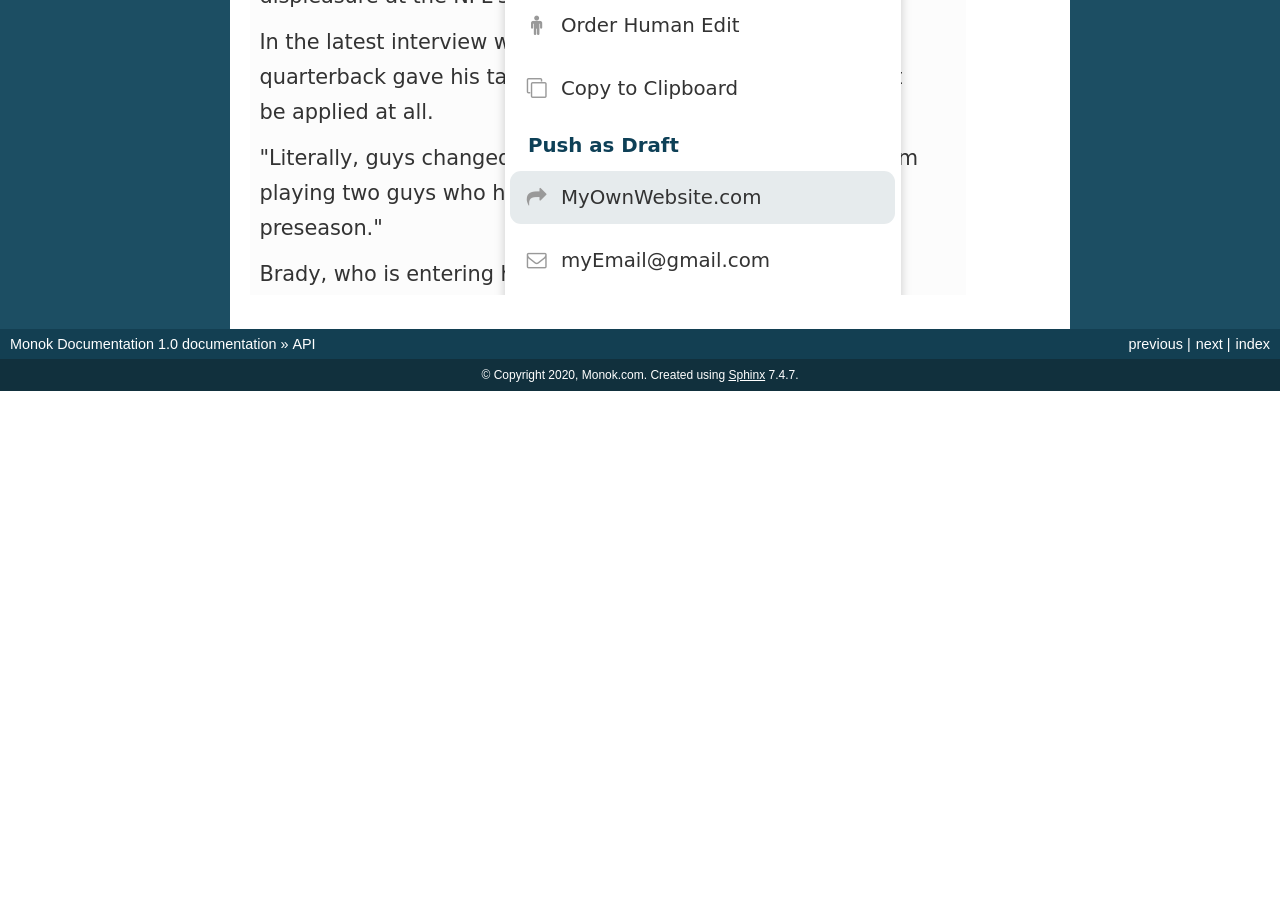
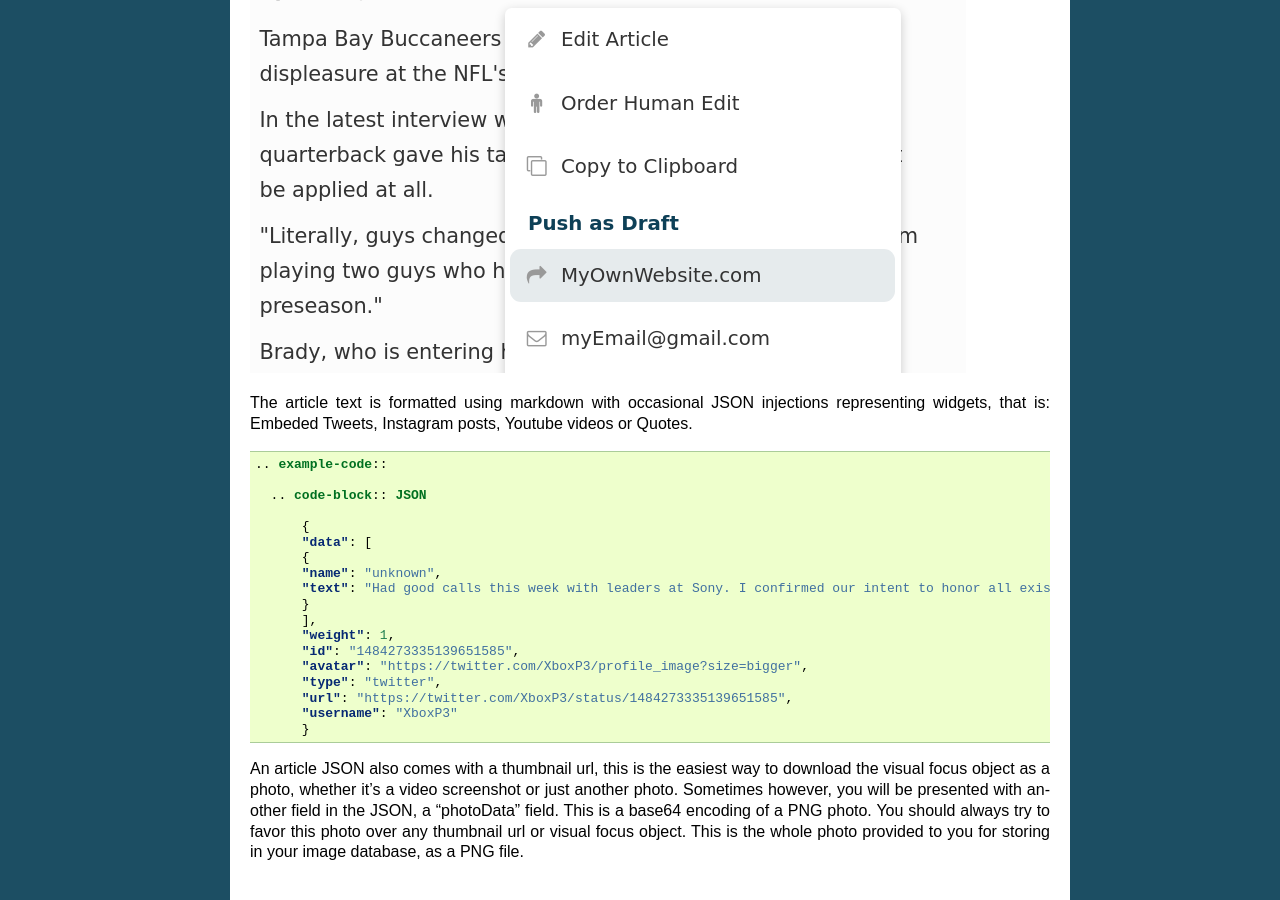
Before and after one commit to monoklabs/monok-docs, a Sphinx documentation site: the page built from docs/api.rst, in a window 1280 px wide and 900 px high, scrolled down 2887 px. Built offline with Sphinx 7.4.7, drawn with Linux system fonts in a browser that asks for light colours; before the commit the page ends 3278 px from its top, so only the background shows below that; some of the changed text lies outside the part shown.

Commit message:
Update api.rst

```diff
--- a/docs/api.rst
+++ b/docs/api.rst
@@ -52,7 +52,11 @@
                   			| to have, either ‘popularity’ for most popular first or ‘date’ for
 		  			| latest articles first.
 entities (optional)     false		| A boolean (true/false) for returning named entities in the article. (example: ‘entities=true’),
-                  			| A list of all available named entities if found in the `Query Selector`_ page
+                  			| A list of all available named entities is found in the `Query Selector`_ page
+characters (opt)   	200		| Articles are by default returned with a short 200 character snippet of
+                  			| the original article text, to expand this you can set this character limit
+full (optional)   	false		| Articles are by default returned with a short snippet of the original article text,
+                  			| to see the full article text, set this parameter to true
 ===================   	===========	================================================================================================
 
 Clustered News Stories API
@@ -81,7 +85,7 @@
                   			| to have, either ‘popularity’ for most popular first or ‘date’ for
 		  			| latest articles first.
 entities (optional)     false		| A boolean (true/false) for returning named entities in the article. (example: ‘entities=true’),
-                  			| A list of all available named entities if found in the `Query Selector`_ page
+                  			| A list of all available named entities is found in the `Query Selector`_ page
 ===================   	===========	================================================================================================
 
 
@@ -148,4 +152,33 @@
 
 .. image:: images/pushpost.png
 
+The article text is formatted using markdown with occasional JSON injections representing widgets, that is: Embeded Tweets, Instagram posts, Youtube videos or Quotes.
+
+.. code-block:: RST
+
+  .. example-code::
+
+    .. code-block:: JSON
+
+      	{
+	"data": [
+	{
+	"name": "unknown",
+	"text": "Had good calls this week with leaders at Sony. I confirmed our intent to honor all existing agreements upon acquisition of Activision Blizzard and our desire to keep Call of Duty on PlayStation. Sony is an important part of our industry, and we value our relationship.January 20, 2022"
+	}
+	],
+	"weight": 1,
+	"id": "1484273335139651585",
+	"avatar": "https://twitter.com/XboxP3/profile_image?size=bigger",
+	"type": "twitter",
+	"url": "https://twitter.com/XboxP3/status/1484273335139651585",
+	"username": "XboxP3"
+	}
+
+
+
+
+
+An article JSON also comes with a thumbnail url, this is the easiest way to download the visual focus object as a photo, whether it's a video screenshot or just another photo. Sometimes however, you will be presented with another field in the JSON, a "photoData" field. This is a base64 encoding of a PNG photo. You should always try to favor this photo over any thumbnail url or visual focus object. This is the whole photo provided to you for storing in your image database, as a PNG file.
+
 .. _`Query Selector`: https://docs.monok.com/en/latest/articlequeryselector.html
```
Also changed, not shown: other parts of docs/api.rst (+1 -1 lines).
